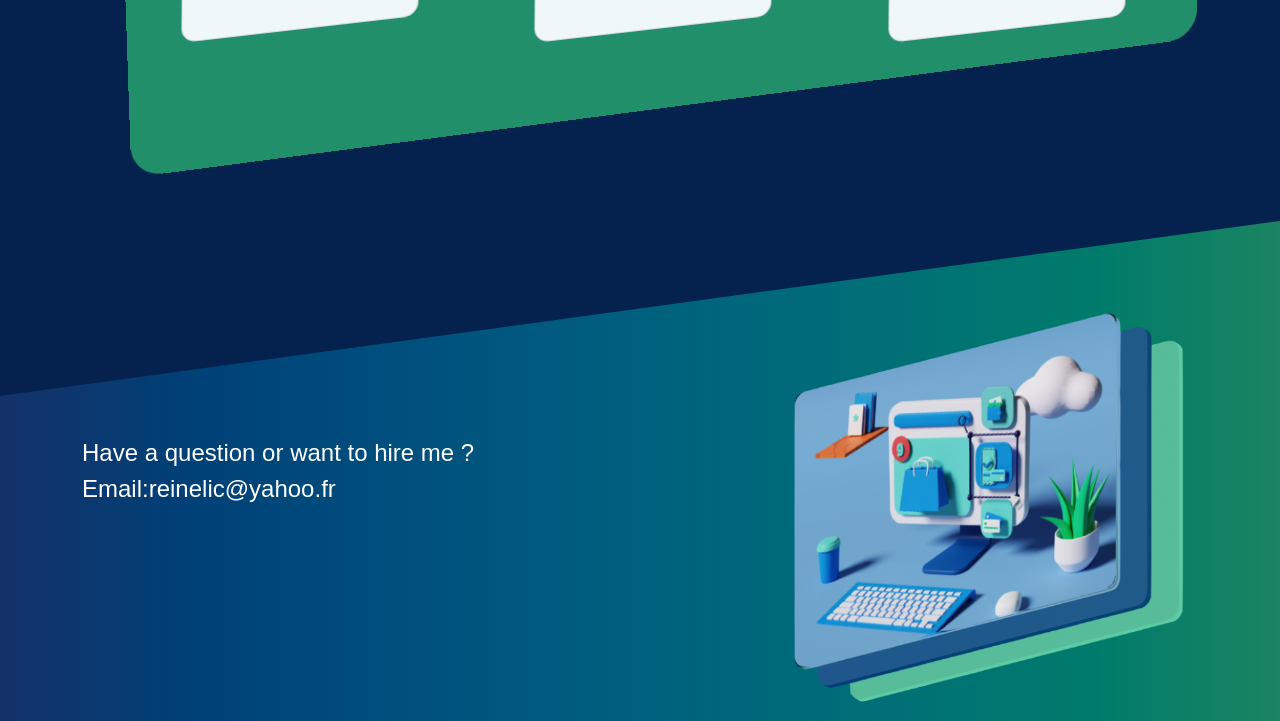
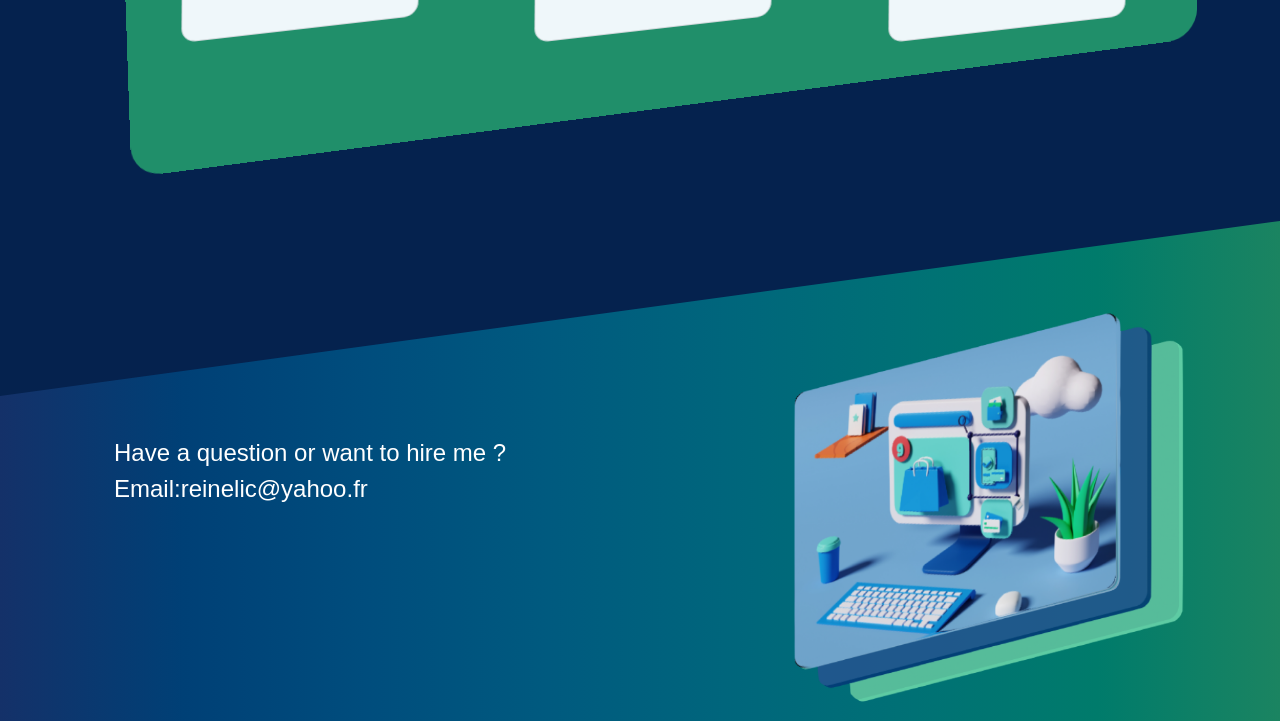
Before and after one commit to reinelic/Portfolio, a website: page index.html in a window 1280 px wide. Shown: the part 2535-3256 px from the top of the page. Drawn offline with nearby package versions, Linux system fonts and the light colour scheme; a web font is replaced by a local one.

```diff
--- a/scss/sections/_footer.scss
+++ b/scss/sections/_footer.scss
@@ -54,6 +54,11 @@
       left: 5rem;
       width: 65%;
     }
+  }
+
+  .email {
+    position: relative;
+    left: 2rem;
   }
 
   .box {
```
Also changed, not shown: assets/css/style.css, 1 other file.
